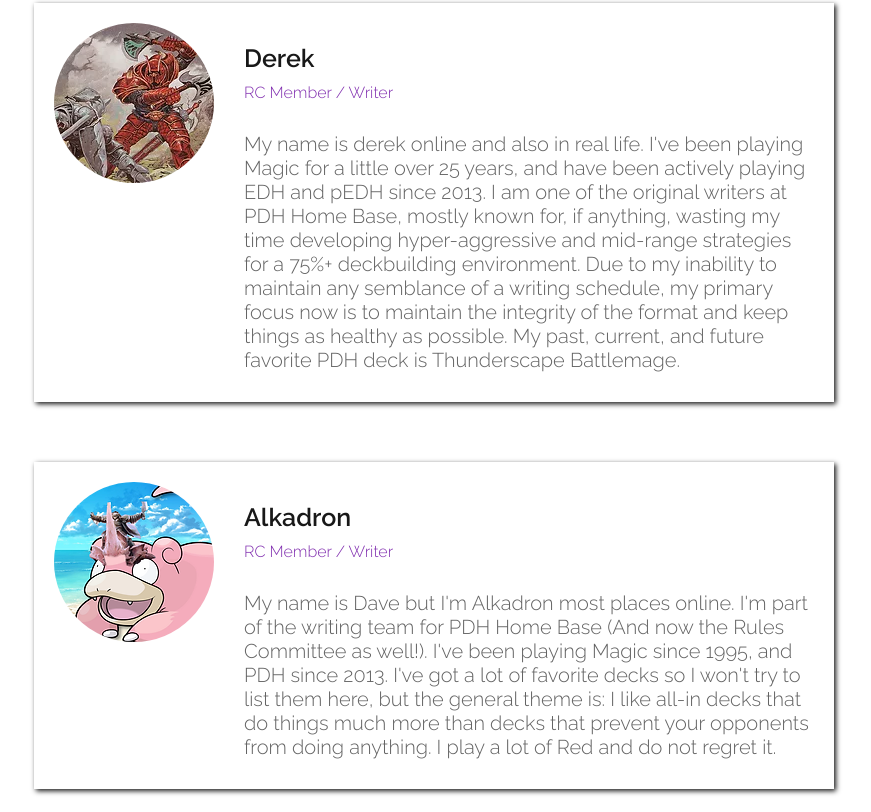
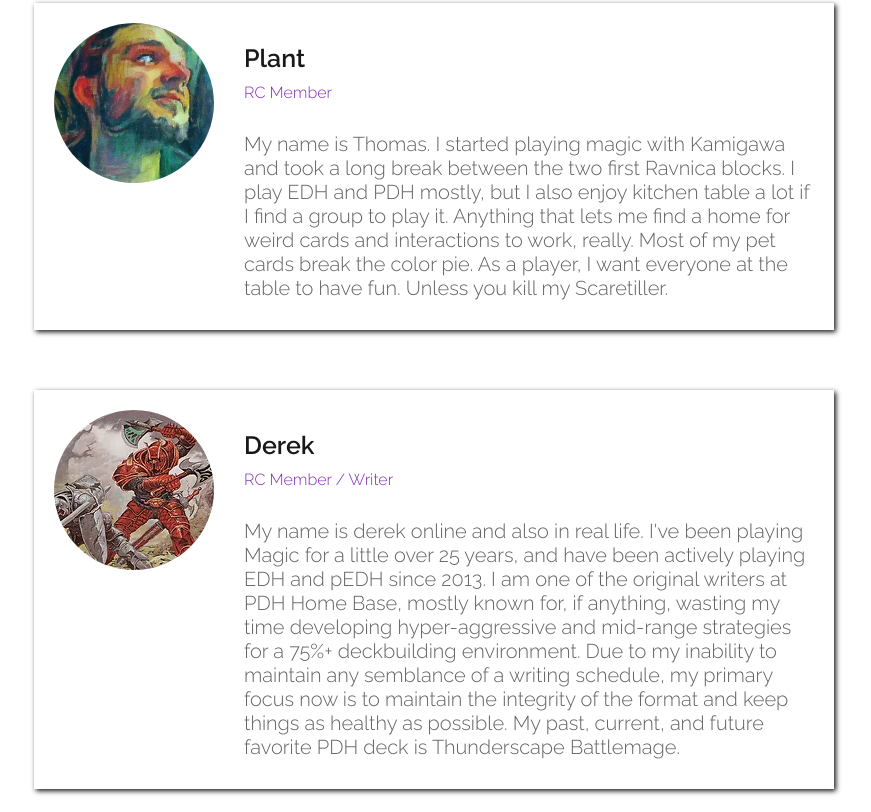
Before and after one commit to Podkomorka/pdhhomebase-v1, a plain HTML site: page about.html in a window 1280 px wide. Shown: the part 2168-2980 px from the top of the page, without its empty margins (206-1077 px from the left). Drawn offline with Linux system fonts and the light colour scheme.

Commit message:
Add files via upload

```diff
--- a/about.html
+++ b/about.html
@@ -74,6 +74,15 @@
       </div>
 
       <div class="member">
+        <img class="member__picture" src="/img/members/plant.jpg" width="160" height="160" alt="Member's Icon">
+        <div class="member__info">
+          <h3 class="member__name">Plant</h3>
+          <p class="member__role">RC Member</p>
+          <p class="member__bio">My name is Thomas. I started playing magic with Kamigawa and took a long break between the two first Ravnica blocks. I play EDH and PDH mostly, but I also enjoy kitchen table a lot if I find a group to play it. Anything that lets me find a home for weird cards and interactions to work, really. Most of my pet cards break the color pie. As a player, I want everyone at the table to have fun. Unless you kill my Scaretiller.</p>
+        </div>
+      </div>
+
+      <div class="member">
         <img class="member__picture" src="/img/members/derek.webp" width="160" height="160" alt="Member's Icon">
         <div class="member__info">
           <h3 class="member__name">Derek</h3>
--- a/css/style.css
+++ b/css/style.css
@@ -219,6 +219,7 @@ footer p {
 .faq {
   display: flex;
   justify-content: space-between;
+  gap: 2rem;
 }
 
 .faq .faq__text-wrap {
```
Also changed, not shown: articles.html (+5 -0 lines), img/members/plant.jpg (added).
